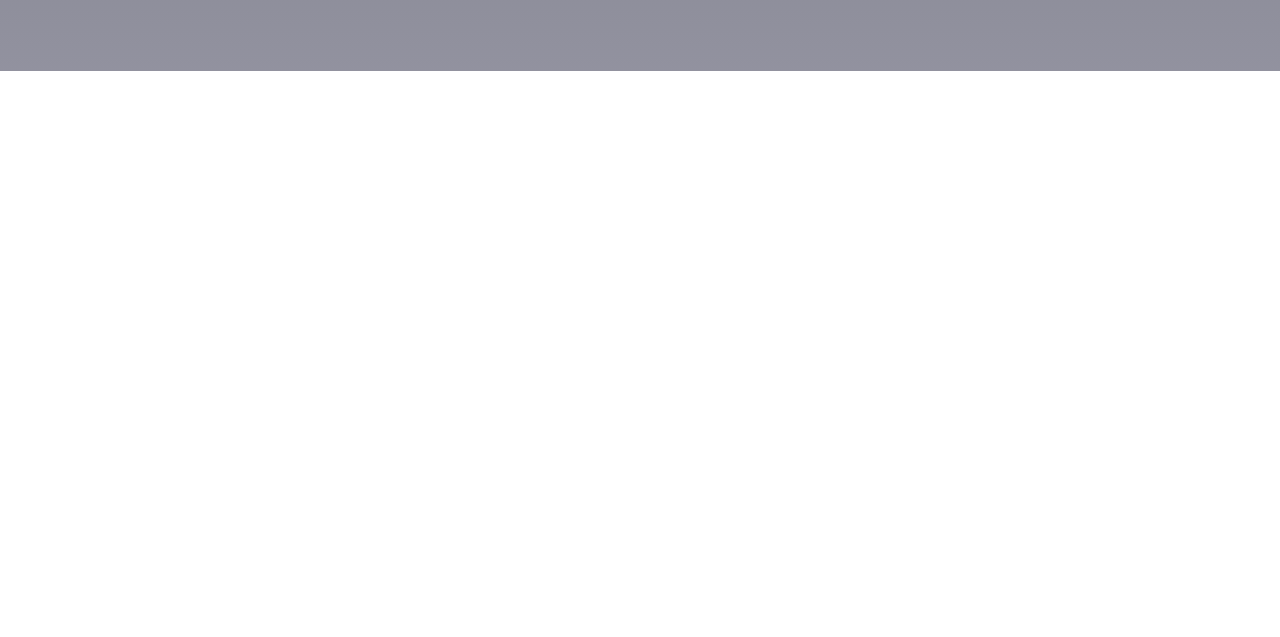
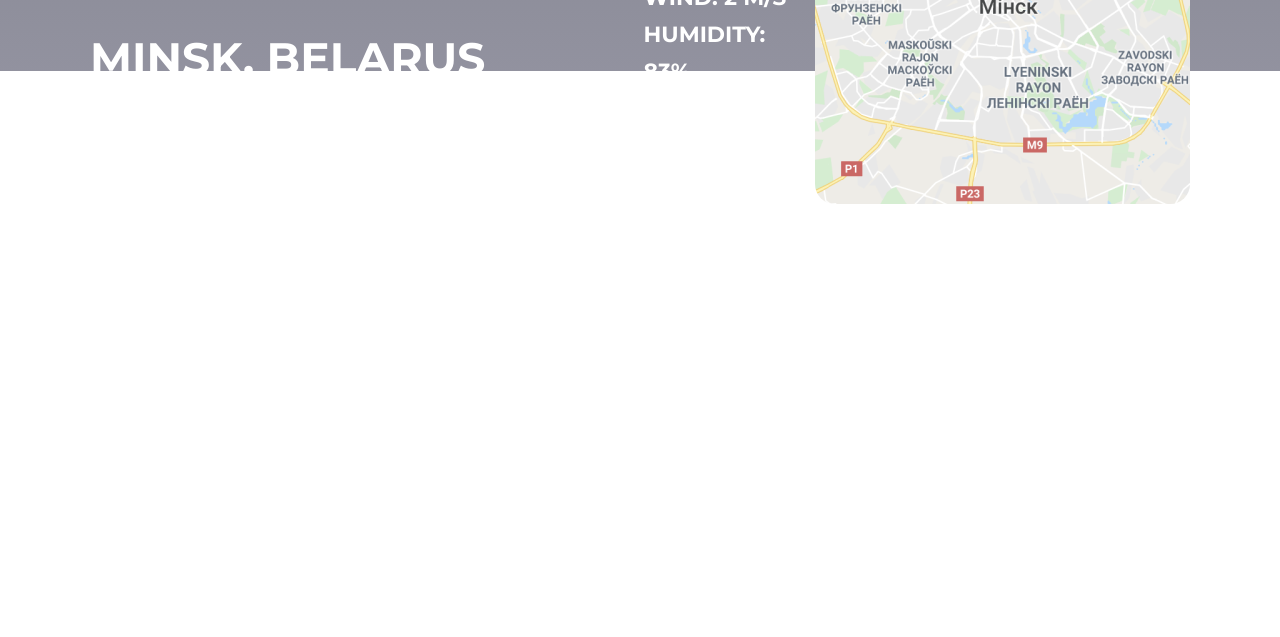
Before and after one commit to rowro/fancy-weather, a website built with webpack: page fancy-weather/src/index.html in a window 1280 px wide. Shown: the part 729-1366 px from the top of the page. Before the commit the page ends 800 px from the top, so only its background shows below. Built offline with nearby package versions, Linux system fonts and the light colour scheme; files whose address does not match are found by name.

Commit message:
feat: made todayWeather's render function

```diff
--- a/fancy-weather/src/index.html
+++ b/fancy-weather/src/index.html
@@ -42,7 +42,7 @@
             </div>
             <div class="today-weather__content">
                 <div class="today-weather__temp">
-                    10<sup>°</sup>
+                    <span>10</span>
                     <i class="icon icon--clouds"></i>
                 </div>
                 <div class="today-weather__info">
--- a/fancy-weather/src/index.js
+++ b/fancy-weather/src/index.js
@@ -1,6 +1,12 @@
 import 'babel-polyfill';
 import './styles/main.scss';
+import App from './scripts/App';
 
 document.addEventListener('DOMContentLoaded', () => {
+  const config = {
+    rootEl: document.querySelector('#app'),
+  };
 
+  const app = new App(config);
+  app.render();
 });
--- /dev/null
+++ b/fancy-weather/src/scripts/App.js
@@ -0,0 +1,17 @@
+import TodayWeather from './TodayWeather';
+
+export default class App {
+  constructor({ rootEl }) {
+    this.el = rootEl;
+    this.gridEl = null;
+  }
+
+  render() {
+    this.gridEl = document.createElement('div');
+    this.gridEl.className = 'grid';
+    this.el.append(this.gridEl);
+
+    this.todayWeather = new TodayWeather(this.gridEl);
+    this.todayWeather.render();
+  }
+}
--- /dev/null
+++ b/fancy-weather/src/scripts/TodayWeather.js
@@ -0,0 +1,62 @@
+import { createEl, createBEMEl } from './helpers/createEl';
+
+export default class TodayWeather {
+  constructor(parentEl) {
+    this.parentEl = parentEl;
+    this.el = null;
+  }
+
+  render() {
+    const data = {
+      city: 'Minsk, Belarus',
+      date: 'Mon 28 October',
+      time: '17:23',
+      temp: 10,
+      icon: 'clouds',
+      description: 'overcast',
+      feelsLike: 7,
+      wind: 2,
+      humidity: 83,
+    };
+
+    const bemEl = createBEMEl('today-weather');
+    this.el = createEl({ className: 'today-weather' });
+
+    // City
+    bemEl('city', { content: data.city, appendTo: this.el });
+
+    // Date and time
+    bemEl('date', {
+      content: data.date,
+      appendTo: this.el,
+      elements: [
+        bemEl('time', { content: data.time }),
+      ],
+    });
+
+    // Temperature and info
+    bemEl('content', {
+      appendTo: this.el,
+      elements: [
+        // Temperature
+        bemEl('temp', {
+          content: `<span>${data.temp}</span>`,
+          elements: [
+            bemEl('icon', { className: `icon icon--${data.icon}` }),
+          ],
+        }),
+        // Info
+        bemEl('info', {
+          elements: [
+            bemEl('description', { content: data.description }),
+            bemEl('feels-like', { content: `Feels like: ${data.feelsLike}°` }),
+            bemEl('wind', { content: `Wind: ${data.wind} m/s` }),
+            bemEl('humidity', { content: `Humidity: ${data.humidity}%` }),
+          ],
+        }),
+      ],
+    });
+
+    this.parentEl.append(this.el);
+  }
+}
--- /dev/null
+++ b/fancy-weather/src/scripts/helpers/createEl.js
@@ -0,0 +1,45 @@
+/**
+ * Create DOM element
+ * @param {string} tag - default: 'div'
+ * @param {string} className
+ * @param {string} content - element content
+ * @param {HTMLElement} appendTo - parent block
+ * @returns {HTMLElement}
+ */
+export function createEl({
+  tag = 'div', className = '', content = '', appendTo = null, elements = [],
+}) {
+  const el = document.createElement(tag);
+
+  if (className) {
+    el.className = className;
+  }
+
+  if (content) {
+    el.innerHTML = content;
+  }
+
+  if (elements) {
+    elements.forEach((item) => {
+      el.append(item);
+    });
+  }
+
+  if (appendTo) {
+    appendTo.append(el);
+  }
+
+  return el;
+}
+
+/**
+ * Create DOM element on base BEM block class name
+ * @param {string} blockClass
+ * @returns {function(*, *): HTMLElement}
+ */
+export function createBEMEl(blockClass) {
+  return function f(elName, config) {
+    const className = `${blockClass}__${elName} ${config.className}`;
+    return createEl({ ...config, className });
+  };
+}
--- a/fancy-weather/src/styles/_base.scss
+++ b/fancy-weather/src/styles/_base.scss
@@ -21,7 +21,7 @@ body {
   font-size: 16px;
   line-height: 24px;
   font-family: 'Montserrat', sans-serif;
-  background-repeat: no-repeat;
+  //background-repeat: no-repeat;
   background-position: center;
   background-size: cover;
 }
--- a/fancy-weather/src/styles/components/today-weather.scss
+++ b/fancy-weather/src/styles/components/today-weather.scss
@@ -34,22 +34,27 @@
     line-height: 1;
     text-transform: uppercase;
 
-    sup {
+    span {
+      position: relative;
+
+      &::after {
+        content: '°';
         position: absolute;
-      top: 100px;
-      left: 355px;
+        top: 135px;
+        left: 360px;
         font-size: 100px;
         line-height: 0;
         z-index: 2;
       }
+    }
+  }
 
-    .icon {
+  &__icon {
     position: absolute;
     top: -10px;
     left: 340px;
     width: 163px;
     height: 103px;
-    }
   }
 
   &__info {
```
Lines whose indentation alone changed are shown as unchanged.
